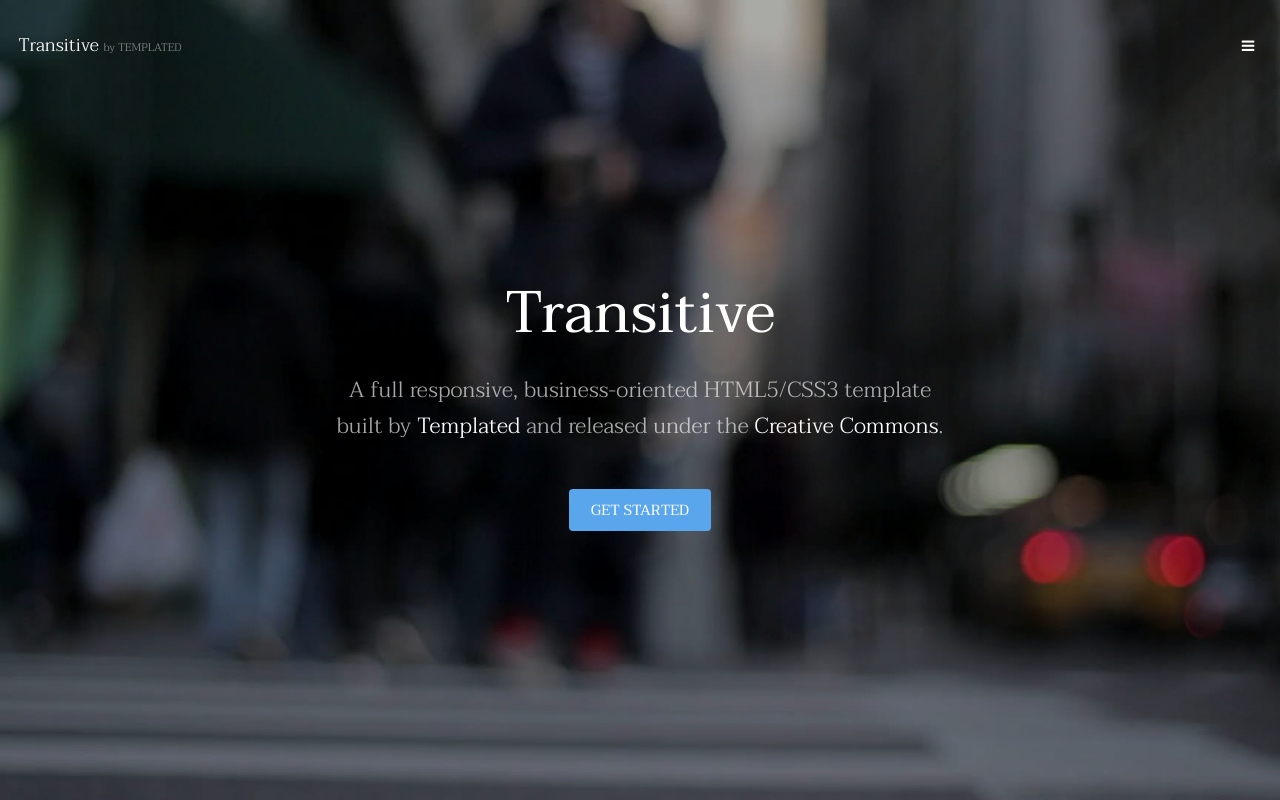
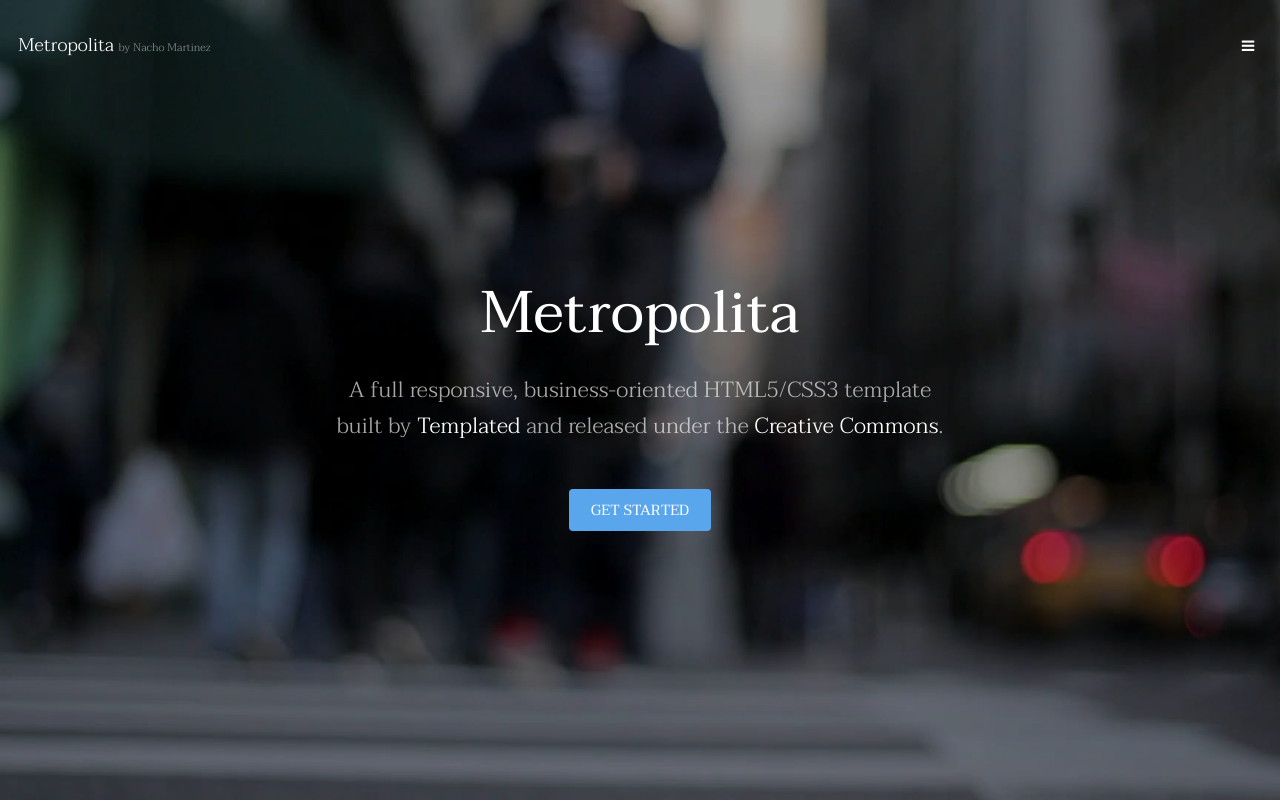
Before and after one commit to namarno1238/04_REP_METROPOLITA, a plain HTML site: page index.html in a window 1280 px wide. Shown: the top 800 px of the page. Drawn offline with Linux system fonts and the light colour scheme.

Commit message:
Cambios en la portada por Nacho

```diff
--- a/index.html
+++ b/index.html
@@ -6,7 +6,7 @@
 -->
 <html>
 	<head>
-		<title>Transitive by TEMPLATED</title>
+		<title>Metropolita</title>
 		<meta charset="utf-8" />
 		<meta name="viewport" content="width=device-width, initial-scale=1" />
 		<link rel="stylesheet" href="assets/css/main.css" />
@@ -15,7 +15,7 @@
 
 		<!-- Header -->
 			<header id="header" class="alt">
-				<div class="logo"><a href="index.html">Transitive <span>by TEMPLATED</span></a></div>
+				<div class="logo"><a href="index.html">Metropolita <span>by Nacho Martinez</span></a></div>
 				<a href="#menu" class="toggle"><span>Menu</span></a>
 			</header>
 
@@ -36,7 +36,7 @@
 		-->
 			<section id="banner" data-video="images/banner">
 				<div class="inner">
-					<h1>Transitive</h1>
+					<h1>Metropolita</h1>
 					<p>A full responsive, business-oriented HTML5/CSS3 template<br />
 					built by <a href="https://templated.co/">Templated</a> and released under the <a href="https://templated.co/license">Creative Commons</a>.</p>
 					<a href="#one" class="button special scrolly">Get Started</a>
```
